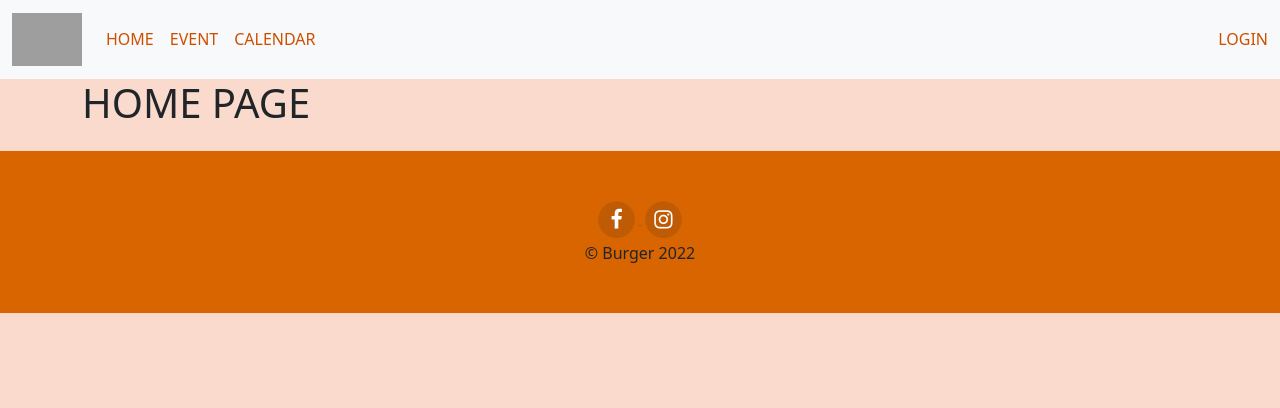
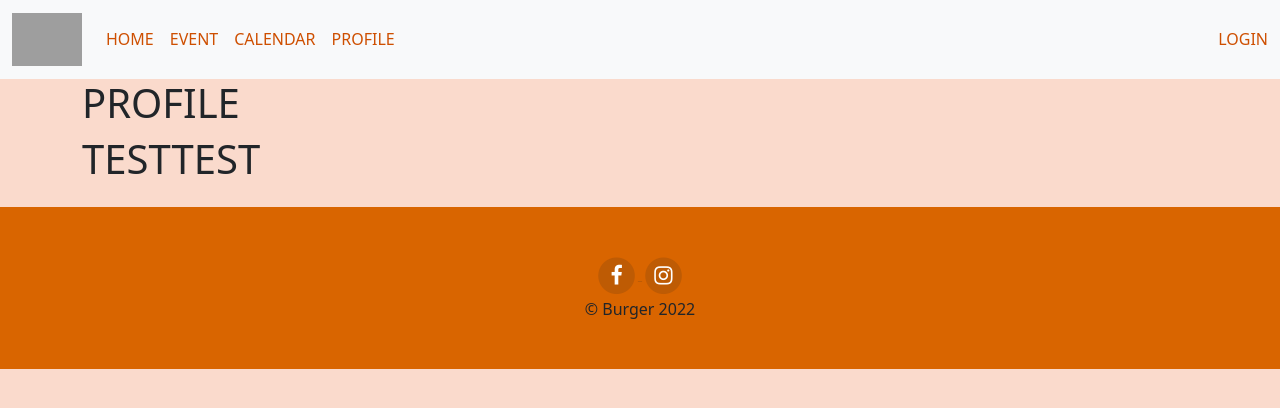
Before and after one commit to JavierIbarra/Hamburguesas, a Django app: page /profile/ in a window 1280 px wide. Shown: the top 408 px of the page. Run offline with Django 3.2, Linux system fonts and the light colour scheme; some libraries are stand-ins or nearby versions; grey boxes are pictures that could not be loaded.

Commit message:
Added Profile Page

```diff
--- /dev/null
+++ b/burgers/app/templates/profile.html
@@ -0,0 +1,7 @@
+{% extends "header_template.html" %}
+{% block content %}
+
+<h1>PROFILE</h1>
+<h1>{{user.username}}</h1>
+<h1>TESTTEST</h1>
+{% endblock %}
--- a/burgers/app/urls.py
+++ b/burgers/app/urls.py
@@ -7,5 +7,5 @@
     path('calendar/', ListReservationView.as_view(), name='calendar'),
     path('events/', ListEventView.as_view(), name='list_event'),
     path('events/add/', CreateEventView.as_view(), name='create_event'),
-    path('profile/', HomePageView.as_view(), name='profile'),
+    path('profile/', ProfilePageView.as_view(), name='profile'),
 ]
--- a/burgers/app/views.py
+++ b/burgers/app/views.py
@@ -9,6 +9,9 @@
 # Create your views here.
 class HomePageView(TemplateView):
     template_name = "home.html"
+
+class ProfilePageView(TemplateView):
+    template_name = "profile.html"
 
 class ListReservationView(ListView):
     model = Event
--- a/burgers/templates/nav.html
+++ b/burgers/templates/nav.html
@@ -19,6 +19,9 @@
                 <li class="nav-item">
                     <a class="nav-link text-uppercase font-weight-bolder" href="{% url 'calendar' %}">Calendar</a>
                 </li>
+                <li class="nav-item">
+                    <a class="nav-link text-uppercase font-weight-bolder" href="{% url 'profile' %}">Profile</a>
+                </li>
             </ul>
             <form class="d-flex">
                 {% if not request.user.is_authenticated %}
```
